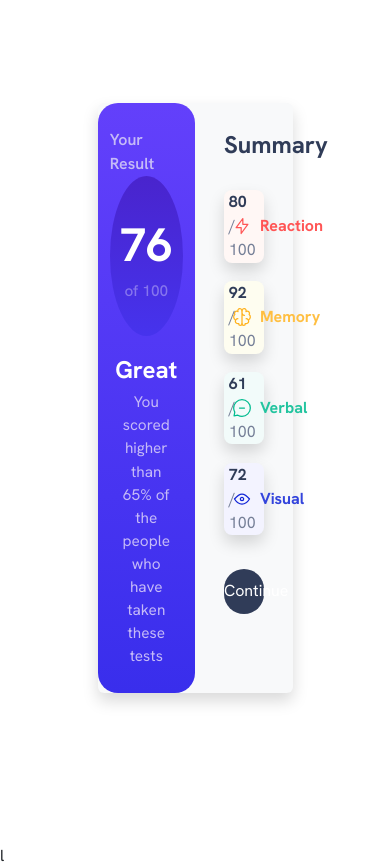
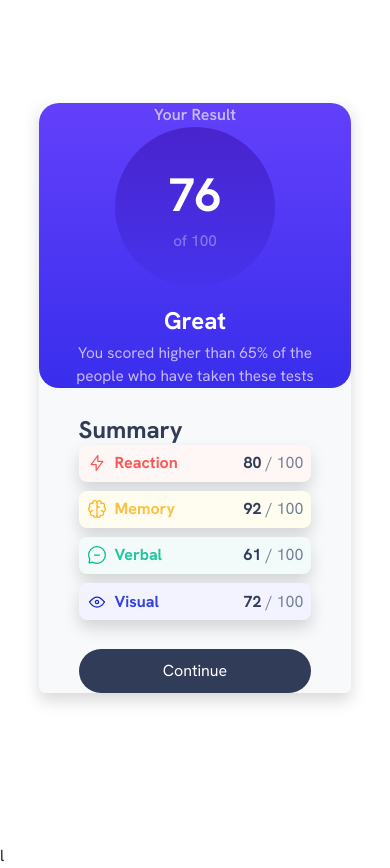
Before and after one commit to beatrizac03/resultssummary-component, a plain HTML site: page index.html in a window 390 px wide. Drawn offline with nearby package versions, Linux system fonts and the light colour scheme.

Commit message:
updt 1.3

```diff
--- a/style.css
+++ b/style.css
@@ -260,9 +260,14 @@ section.summary {
     color: var(--white);
 }
 
-@media (min-width: 400px) and (max-width: 800px){
+@media screen and (max-width: 500px){
+    body {
+        overflow-x: hidden;
+    }
+
     .contain-all {
         flex-direction: column;
+        width: 80%;
     }
 
     /* result */
@@ -271,6 +276,12 @@ section.summary {
         width: 100%;
     }
 
+    .cont-result {
+        height: auto;
+        width: auto;
+    }
+
+
 
 
     /* summary */
```
